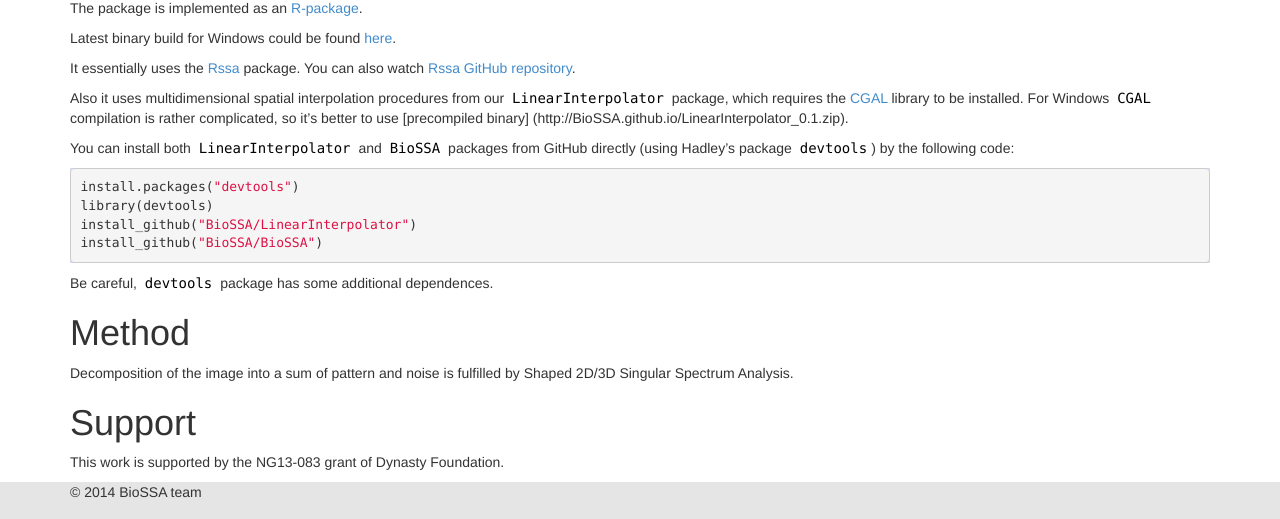
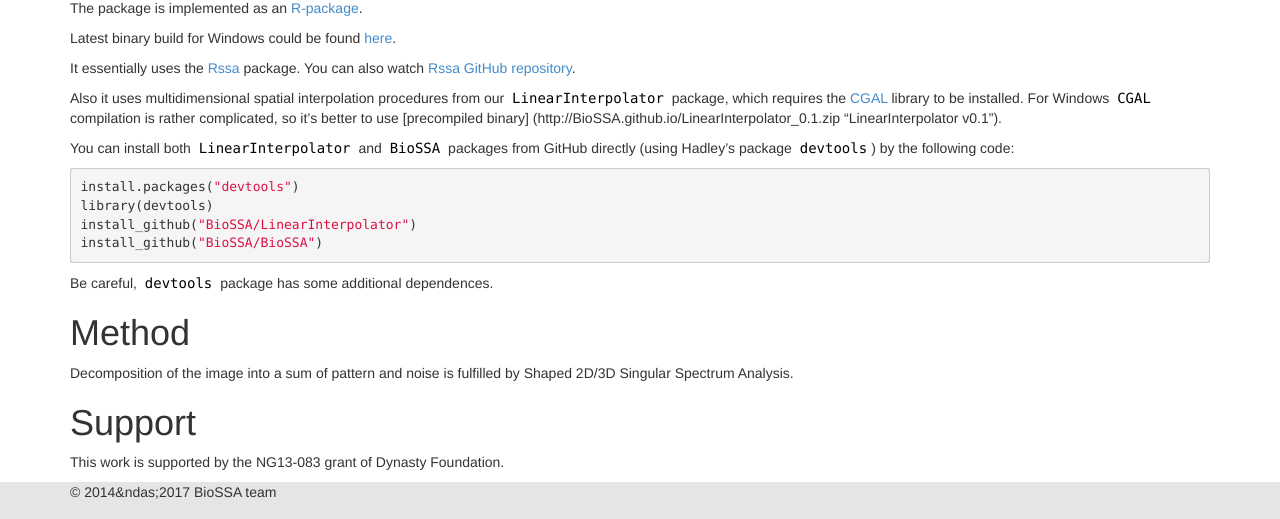
Before and after one commit to BioSSA/BioSSA.github.io, a Jekyll site: the page built from index.markdown, in a window 1280 px wide. Shown: the part 1010-1529 px from the top of the page. Built offline with Jekyll 4.4.1, drawn with Linux system fonts in a browser that asks for light colours; nearby versions of some CDN libraries; formulas are drawn with MathJax 3.

Commit message:
Version update

```diff
--- a/_layouts/layout-bootstrap-tmp.html
+++ b/_layouts/layout-bootstrap-tmp.html
@@ -108,7 +108,7 @@
     </div> <!-- /container -->
     <div id="footer">
       <div class="container">
-          &copy; 2014 BioSSA team
+          &copy; 2014&ndas;2017 BioSSA team
       </div>
     </div>
 
--- a/index.markdown
+++ b/index.markdown
@@ -41,14 +41,14 @@ processing of data of gene expression of drosophila fly.</p>
 
 The package is implemented as an [R-package](http://www.r-project.org/ ).
 
-Latest binary build for Windows could be found [here]( http://BioSSA.github.io/BioSSA_0.1.zip "BioSSA Windows binary build").
+Latest binary build for Windows could be found [here]( http://BioSSA.github.io/BioSSA_0.2.zip "BioSSA Windows binary build").
 
 It essentially uses the [Rssa]( http://cran.r-project.org/web/packages/Rssa/ "Rssa link") package.
 You can also watch [Rssa GitHub repository]( https://github.com/asl/rssa/ "Rssa GitHub link").
 
 Also it uses multidimensional spatial interpolation procedures from our `LinearInterpolator` package, which requires the
 [CGAL]( http://www.cgal.org/ "CGAL official cite") library to be installed. For Windows `CGAL` compilation is rather complicated, so
-it's better to use [precompiled binary] (http://BioSSA.github.io/LinearInterpolator_0.1.zip).
+it's better to use [precompiled binary] (http://BioSSA.github.io/LinearInterpolator_0.1.zip "LinearInterpolator v0.1").
 
 You can install both `LinearInterpolator` and `BioSSA` packages from GitHub directly (using Hadley's package [`devtools`]( http://cran.r-project.org/web/packages/devtools/index.html "devtools package CRAN page" ))
 by the following code:
```
Also changed, not shown: 1 other file.
